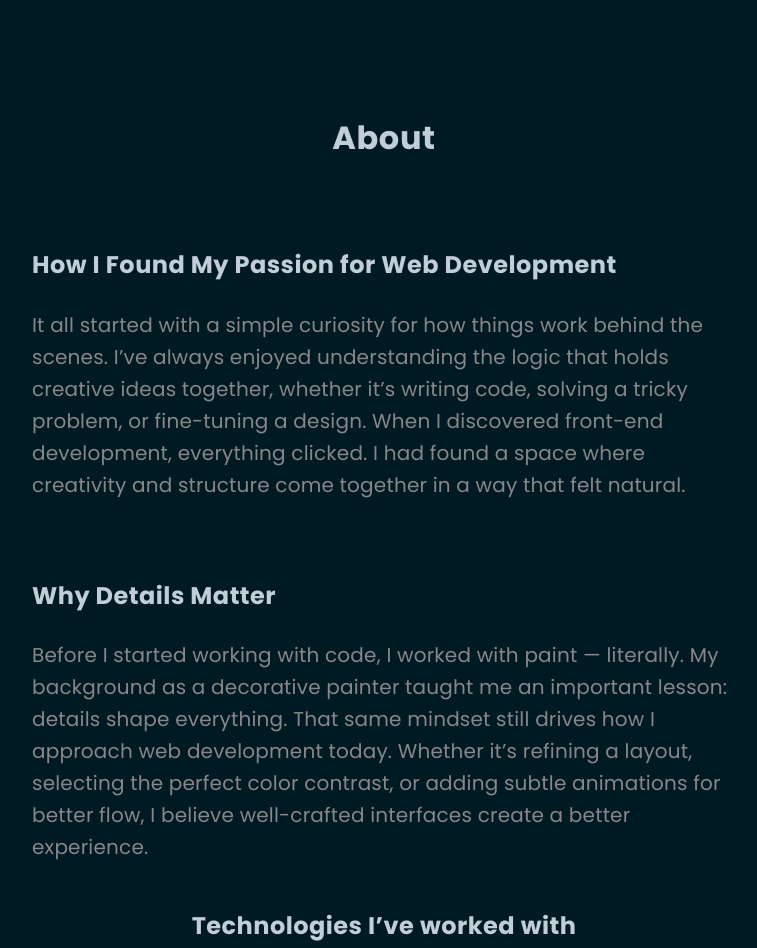
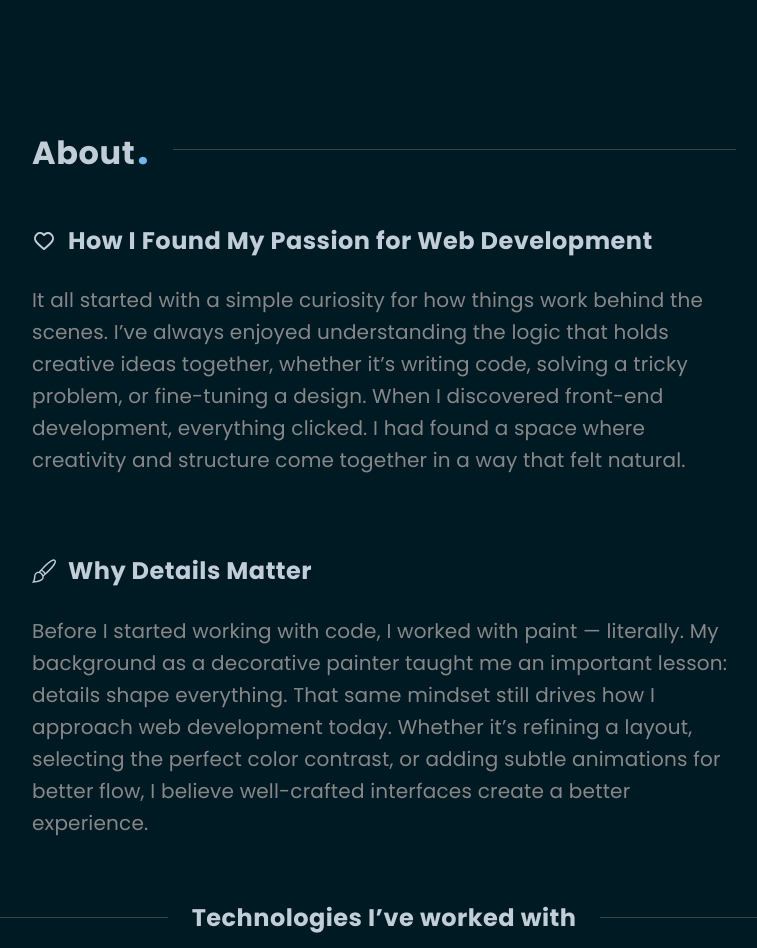
Before and after one commit to ghidra-codes/ak-portfolio, a React (Vite) app: page / in a window 1280 px wide. Shown: the part 504-1452 px from the top of the page, without its empty margins (256-1013 px from the left). Built offline with nearby package versions, Linux system fonts and the light colour scheme.

Commit message:
worked on section headings

```diff
--- a/src/assets/scss/about/_aboutContent.scss
+++ b/src/assets/scss/about/_aboutContent.scss
@@ -1,13 +1,40 @@
 @use "../abstracts/index" as *;
 
-#aboutContent {
+#about-content {
 	display: flex;
 	flex-direction: column;
 	justify-content: center;
 	align-items: center;
 	gap: 2rem;
+	padding-top: 2rem;
 
 	.about-section {
 		padding: 0 2rem;
+
+		h3 {
+			display: flex;
+			align-items: center;
+			gap: 0.75rem;
+
+			.about-section-icon {
+				width: 1em;
+
+				@include respond(desktop) {
+					width: 1.25em;
+				}
+
+				@include respond(mobile) {
+					width: 1.35em;
+				}
+			}
+		}
+	}
+
+	@include respond(desktop) {
+		gap: 1rem;
+	}
+
+	@include respond(mobile) {
+		gap: 0.75rem;
 	}
 }
--- a/src/assets/scss/about/tech-stack/_techStack.scss
+++ b/src/assets/scss/about/tech-stack/_techStack.scss
@@ -1,13 +1,31 @@
 @use "../../abstracts/index" as *;
 
-#techStack {
-	display: flex;
-	justify-content: center;
-	align-items: center;
+#tech-stack {
+	@include flex-center;
 	flex-direction: column;
-	gap: 2rem;
+	gap: 2.5rem;
 
-	@include respond(tablet) {
-		gap: 0.5rem;
+	.tech-stack-header-container {
+		width: 100%;
+		display: flex;
+		align-items: center;
+		gap: 1.5rem;
+		margin-top: 2.5rem;
+
+		.tech-stack-header {
+			margin: 0;
+			white-space: nowrap;
+		}
+
+		.tech-stack-header-line {
+			flex: 1;
+			height: 1px;
+			background: $mid-jet;
+			opacity: 0.6;
+		}
+
+		@include respond(tablet) {
+			margin-top: 2rem;
+		}
 	}
 }
--- a/src/assets/scss/abstracts/_variables.scss
+++ b/src/assets/scss/abstracts/_variables.scss
@@ -35,10 +35,16 @@ $font-sizes: (
 		max: 1.3rem,
 	),
 
-	header-period: (
+	header-period-h1: (
 		min: 2.125rem,
 		fluid: 5.75vw,
 		max: 3.56rem,
+	),
+
+	header-period-h2: (
+		min: 1.75rem,
+		fluid: 3.75vw,
+		max: 2.5rem,
 	),
 
 	label-p: (
--- a/src/assets/scss/layout/_header.scss
+++ b/src/assets/scss/layout/_header.scss
@@ -14,7 +14,7 @@ header {
 
 			span {
 				color: $maya-blue;
-				@include fluid-type(header-period);
+				@include fluid-type(header-period-h1);
 				padding-left: 1.5px;
 			}
 		}
--- /dev/null
+++ b/src/assets/scss/layout/_sectionHeader.scss
@@ -0,0 +1,39 @@
+@use "../abstracts/index" as *;
+
+.section-header-wrapper {
+	display: flex;
+	align-items: center;
+	gap: 1.5rem;
+	height: fit-content;
+	padding-bottom: 1rem;
+
+	.section-header {
+		margin: 0;
+		white-space: nowrap;
+	}
+
+	span {
+		color: $maya-blue;
+		@include fluid-type(header-period-h2);
+		padding-left: 1.75px;
+	}
+
+	.section-header-line {
+		width: 100%;
+		height: 1px;
+		background: $mid-jet;
+		opacity: 0.6;
+	}
+
+	@include respond(desktop) {
+		gap: 1.25rem;
+	}
+
+	@include respond(tablet) {
+		gap: 1rem;
+	}
+
+	@include respond(mobile) {
+		gap: 0.75rem;
+	}
+}
--- a/src/assets/scss/main.scss
+++ b/src/assets/scss/main.scss
@@ -8,6 +8,7 @@
 
 @use "./layout/header";
 @use "./layout/entryAnimation";
+@use "./layout/sectionHeader";
 @use "./layout/nav-bar/navbar";
 @use "./layout/nav-bar/navbarLinks";
 @use "./layout/nav-bar/hamburgerMenuBtn";
--- a/src/components/about/About.tsx
+++ b/src/components/about/About.tsx
@@ -4,10 +4,10 @@ import TechStack from "@/components/about/tech-stack/TechStack";
 export default function About() {
 	return (
 		<>
-			<div id="aboutContent">
+			<div id="about-content">
 				<AboutContent />
 			</div>
-			<div id="techStack">
+			<div id="tech-stack">
 				<TechStack />
 			</div>
 		</>
--- a/src/components/about/AboutContent.tsx
+++ b/src/components/about/AboutContent.tsx
@@ -1,14 +1,18 @@
-import RevealAnimation from "../ui/RevealAnimation";
+import SectionHeader from "@/components/layout/SectionHeader";
+import RevealAnimation from "@/components/ui/RevealAnimation";
+import paintBrush from "@/assets/icons/paint-brush.svg";
+import heart from "@/assets/icons/heart.svg";
 
 const AboutContent = () => {
 	return (
 		<>
-			<RevealAnimation>
-				<h2 className="about-section-heading">About</h2>
-			</RevealAnimation>
 			<div className="about-section">
 				<RevealAnimation>
-					<h3>How I Found My Passion for Web Development</h3>
+					<SectionHeader title={"About"} />
+					<h3>
+						<img src={heart} alt="Heart" className="about-section-icon" />
+						How I Found My Passion for Web Development{" "}
+					</h3>
 					<p>
 						It all started with a simple curiosity for how things work behind the scenes. I’ve
 						always enjoyed understanding the logic that holds creative ideas together, whether
@@ -20,7 +24,10 @@ const AboutContent = () => {
 			</div>
 			<div className="about-section">
 				<RevealAnimation>
-					<h3>Why Details Matter</h3>
+					<h3>
+						<img src={paintBrush} alt="Paint brush" className="about-section-icon" />
+						Why Details Matter
+					</h3>
 					<p>
 						Before I started working with code, I worked with paint — literally. My background as
 						a decorative painter taught me an important lesson: details shape everything. That
--- a/src/components/about/tech-stack/TechStack.tsx
+++ b/src/components/about/tech-stack/TechStack.tsx
@@ -34,8 +34,12 @@ const TechStack = () => {
 
 	return (
 		<>
-			<RevealAnimation>
-				<h3 className="about-section-heading">Technologies I’ve worked with</h3>
+			<RevealAnimation width="100%">
+				<div className="tech-stack-header-container">
+					<div className="tech-stack-header-line"></div>
+					<h3 className="tech-stack-header">Technologies I’ve worked with</h3>
+					<div className="tech-stack-header-line"></div>
+				</div>
 			</RevealAnimation>
 
 			{!isSmallScreen ? (
--- /dev/null
+++ b/src/components/layout/SectionHeader.tsx
@@ -0,0 +1,19 @@
+import React from "react";
+
+interface SectionHeaderProps {
+	title: string;
+}
+
+const SectionHeader: React.FC<SectionHeaderProps> = ({ title }) => {
+	return (
+		<div className="section-header-wrapper">
+			<h2 className="section-header">
+				{title}
+				<span className="section-header-period">.</span>
+			</h2>
+			<div className="section-header-line"></div>
+		</div>
+	);
+};
+
+export default SectionHeader;
--- a/src/components/ui/RevealAnimation.tsx
+++ b/src/components/ui/RevealAnimation.tsx
@@ -5,9 +5,10 @@ import React from "react";
 interface RevealAnimationProps {
 	children: React.ReactNode;
 	className?: string;
+	width?: string;
 }
 
-const RevealAnimation: React.FC<RevealAnimationProps> = ({ children, className }) => {
+const RevealAnimation: React.FC<RevealAnimationProps> = ({ children, className, width }) => {
 	return (
 		<motion.div
 			className={className ?? ""}
@@ -15,6 +16,7 @@ const RevealAnimation: React.FC<RevealAnimationProps> = ({ children, className }
 			initial="hidden"
 			whileInView="visible"
 			viewport={{ once: true }}
+			style={{ width: width ?? "fit-content" }}
 		>
 			{React.Children.map(children, (child, index) => (
 				<motion.div key={index} variants={fadeInStaggeredGroup.child}>
```
Also changed, not shown: src/assets/icons/heart.svg (added), src/assets/icons/paint-brush.svg (added).
